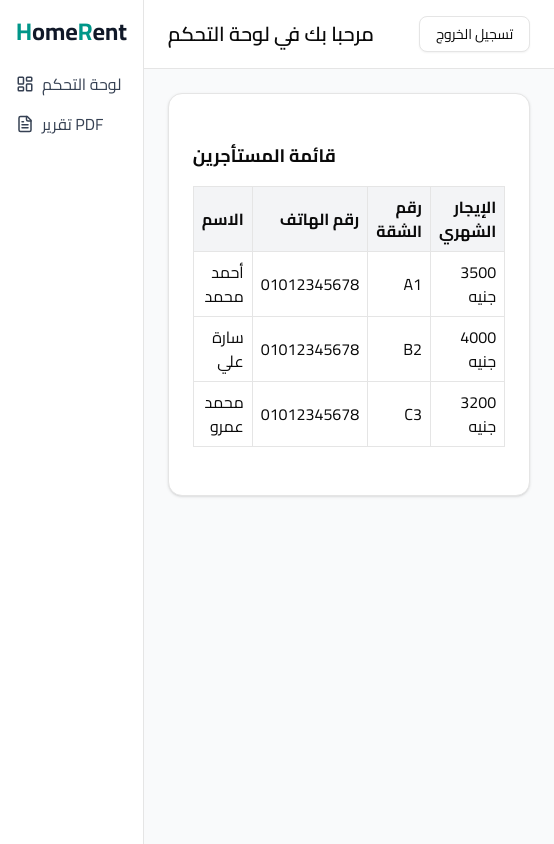
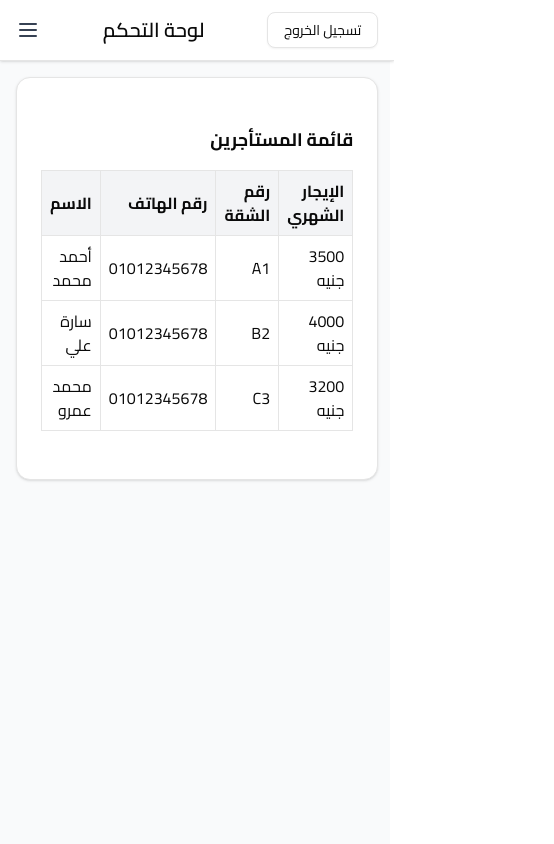
Before and after one commit to AbdlrhmanSaid/HomeRent, a React (Vite) app: page /dashboard in a window 390 px wide. Shown: the top 844 px of the page, 554 px wide, since content can reach past the window. Built offline with nearby package versions, Linux system fonts and the light colour scheme; what @react-pdf/renderer would draw is missing.

Commit message:
Refactor dashboard layout to include sidebar toggle functionality and enhance header design

```diff
--- a/src/components/dashboard/Header.jsx
+++ b/src/components/dashboard/Header.jsx
@@ -1,13 +1,21 @@
 import React from "react";
 import { Button } from "@/components/ui/button";
+import { Menu } from "lucide-react";
 import { Link } from "react-router-dom";
 
-const Header = () => {
+const Header = ({ onToggleSidebar }) => {
   return (
-    <header className="bg-white border-b px-6 py-4 flex justify-between items-center">
-      <h2 className="text-xl font-semibold">مرحبا بك في لوحة التحكم</h2>
+    <header className="bg-white border-b px-4 py-3 flex justify-between items-center shadow-sm">
+      <button className="md:hidden" onClick={onToggleSidebar}>
+        <Menu className="text-gray-700" />
+      </button>
+
+      <h2 className="text-xl font-semibold">لوحة التحكم</h2>
+
       <Button variant="outline">
-        <Link to="/">تسجيل الخروج</Link>
+        <Link to="/" className="flex items-center gap-2">
+          تسجيل الخروج
+        </Link>
       </Button>
     </header>
   );
--- a/src/components/home/Hero.jsx
+++ b/src/components/home/Hero.jsx
@@ -5,7 +5,7 @@ const Hero = () => {
   return (
     <section className="bg-gray-50">
       <div className="mx-auto max-w-screen-xl px-4 py-20 lg:flex lg:items-center lg:justify-between">
-        <div className="max-w-2xl text-center lg:text-left">
+        <div className="max-w-2xl text-center ">
           <h1 className="text-4xl font-extrabold text-gray-900 sm:text-5xl">
             اجعل حياتك الإيجارية أسهل مع
             <span className="block text-teal-600 mt-2">HomeRent.</span>
@@ -15,7 +15,7 @@ const Hero = () => {
             أدر مستأجريك وعقاراتك الإيجارية بسهولة وفعالية. كل شيء في مكان واحد.
           </p>
 
-          <div className="mt-8 flex flex-col sm:flex-row gap-4 justify-center lg:justify-start">
+          <div className="mt-8 flex flex-col sm:flex-row gap-4 justify-center ">
             <Link
               to="/login"
               className="inline-block rounded-md bg-teal-600 px-8 py-3 text-sm font-medium text-white hover:bg-teal-700"
--- a/src/layout/DashboardLayout.jsx
+++ b/src/layout/DashboardLayout.jsx
@@ -1,14 +1,31 @@
-import React from "react";
+import React, { useState } from "react";
 import Sidebar from "../components/dashboard/Sidebar";
 import Header from "../components/dashboard/Header";
 
 const DashboardLayout = ({ children }) => {
+  const [sidebarOpen, setSidebarOpen] = useState(false);
+
   return (
-    <div className="flex">
-      <Sidebar />
-      <div className="flex-1">
-        <Header />
-        <main className="p-6 bg-gray-50 min-h-screen">{children}</main>
+    <div className="flex text-right min-h-screen bg-gray-50">
+      <div className="hidden md:block">
+        <Sidebar />
+      </div>
+
+      {sidebarOpen && (
+        <div className="fixed inset-0 z-40 flex md:hidden duration-75">
+          <div
+            className="fixed inset-0 bg-black opacity-50"
+            onClick={() => setSidebarOpen(false)}
+          />
+          <div className="relative z-50 w-64 bg-white shadow-md">
+            <Sidebar />
+          </div>
+        </div>
+      )}
+
+      <div className="flex-1 flex flex-col">
+        <Header onToggleSidebar={() => setSidebarOpen(!sidebarOpen)} />
+        <main className="p-4">{children}</main>
       </div>
     </div>
   );
--- a/src/lib/ExportPDF.js
+++ /dev/null
@@ -1,38 +0,0 @@
-import React from "react";
-import jsPDF from "jspdf";
-import autoTable from "jspdf-autotable";
-
-const ExportPDF = ({ tenants }) => {
-  const generatePDF = () => {
-    const doc = new jsPDF();
-
-    doc.setFont("Cairo", "bold");
-    doc.setFontSize(16);
-    doc.text("تقرير المستأجرين", 105, 15, { align: "center" });
-
-    autoTable(doc, {
-      head: [["الاسم", "الشقة", "الإيجار"]],
-      body: tenants.map((tenant) => [
-        tenant.name,
-        tenant.apartment,
-        `${tenant.rent} ج`,
-      ]),
-      styles: { font: "Cairo", fontStyle: "normal", halign: "right" },
-      headStyles: { fillColor: [13, 148, 136] },
-      margin: { top: 25 },
-    });
-
-    doc.save("TenantReport.pdf");
-  };
-
-  return (
-    <button
-      onClick={generatePDF}
-      className="mt-4 rounded bg-teal-600 px-4 py-2 text-white hover:bg-teal-700"
-    >
-      تحميل التقرير PDF
-    </button>
-  );
-};
-
-export default ExportPDF;
```
